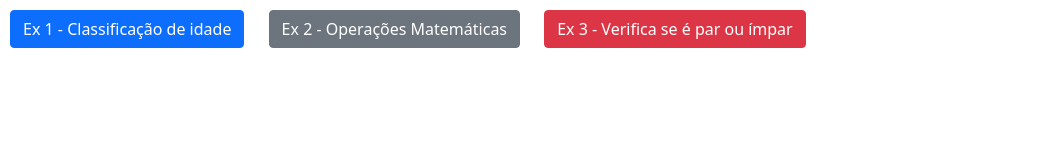
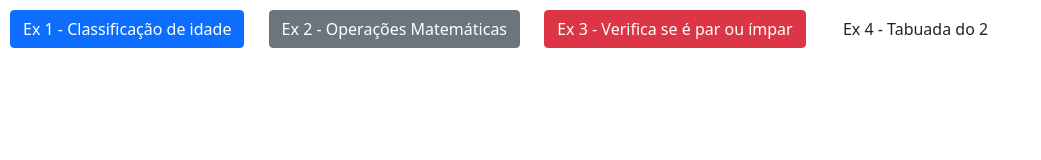
Before and after one commit to NatanVieira/M1S04, a plain HTML site: page index.htm in a window 1280 px wide. Shown: the whole page, without its empty margins (0-1041 px from the left). Drawn offline with nearby package versions, Linux system fonts and the light colour scheme.

Commit message:
M1S04 - Exercicio 4

```diff
--- a/index.htm
+++ b/index.htm
@@ -17,7 +17,7 @@
         <input type="button" class="btn btn-primary" onclick="classificaIdade()" value="Ex 1 - Classificação de idade">
         <input type="button" class="btn btn-secondary"  onclick="realizaOperacoesMatematicas()" value="Ex 2 - Operações Matemáticas">
         <input type="button" class="btn btn-danger" onclick="parOuImpar()" value="Ex 3 - Verifica se é par ou ímpar">
-
+        <input type="button" class="btn btn-black" onclick="tabuadaDo2()" value="Ex 4 - Tabuada do 2">
         <script src="https://cdn.jsdelivr.net/npm/bootstrap@5.1.3/dist/js/bootstrap.bundle.min.js" integrity="sha384-ka7Sk0Gln4gmtz2MlQnikT1wXgYsOg+OMhuP+IlRH9sENBO0LRn5q+8nbTov4+1p" crossorigin="anonymous"></script>
     </body>
 </html>
--- a/script.js
+++ b/script.js
@@ -46,3 +46,10 @@ function parOuImpar () {
     let numero = prompt("Digite um numero");
     console.log(numero % 2 === 0 ? "É par" : "É ímpar");
 }
+
+//Exercicio 4
+
+function tabuadaDo2 () {
+    for(let i = 0; i <= 10; i++)
+        console.log("2 x " + i + " = " + (i*2));
+}
```
